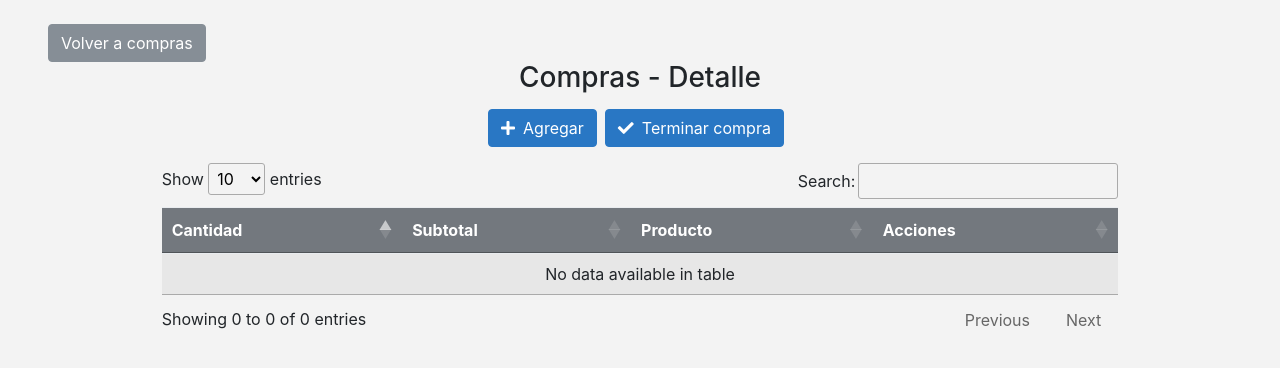
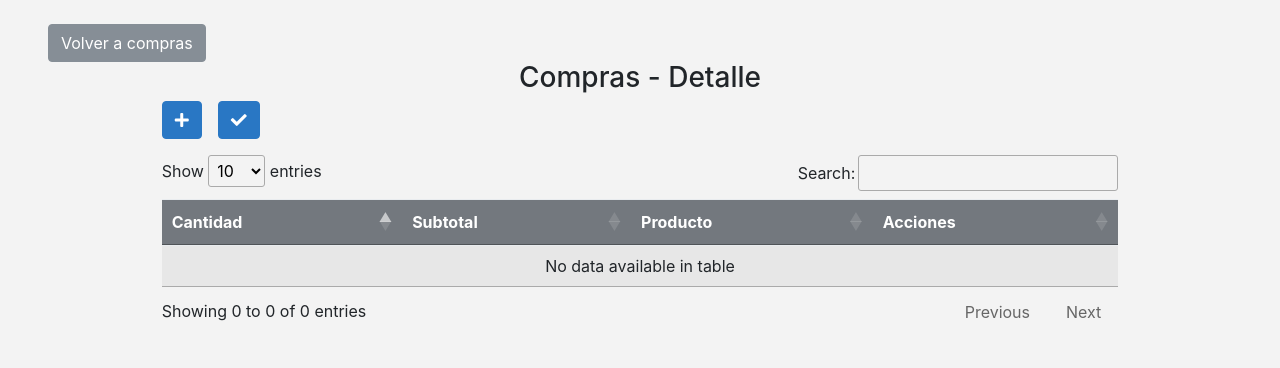
Before and after one commit to JonathanMF2020/proyecto8, a Flask app: page /compras/ver in a window 1280 px wide. Shown: the part 72-440 px from the top of the page. Run offline with Flask 2, Linux system fonts and the light colour scheme; a user stored in the database is signed in; tables that the repository leaves empty hold one stand-in row (values such as "Sample post"); some libraries are stand-ins or nearby versions.

Commit message:
Muchas modificacioneeeees

```diff
--- a/project/materia.py
+++ b/project/materia.py
@@ -10,7 +10,7 @@
 materias = Blueprint('materias', __name__, url_prefix="/materias")
 
 @materias.route('/')
-@roles_accepted('admin','almacenista')
+@roles_accepted('admin','almacenista','surtidor')
 def getAll():
     materias = db.session.query(MateriaPrima).filter(MateriaPrima.estatus == 1).all()
     return render_template('materia.html', materias=materias)
--- a/project/static/js/productos.js
+++ b/project/static/js/productos.js
@@ -7,7 +7,6 @@
     $("#modalProductosLabel").html("Agregar Producto");
     $("#txtNombre").val("");
     $("#txtPrecio").val(0);
-    $("#txtCantidad").val(0);
     $("#txtDescripcion").val("");
     $("#btnSiguiente1").removeAttr("hidden");
     $("#btnSiguiente2").prop("hidden", "true");
@@ -268,7 +267,6 @@
     $("#modalProductosLabel").html("Modificar Producto");
     $("#txtNombre").val(producto.nombre);
     $("#txtPrecio").val(producto.precio);
-    $("#txtCantidad").val(producto.cantidad);
     $("#txtDescripcion").val(producto.descripcion);
     $("#btnSiguiente2").removeAttr("hidden");
     $("#btnSiguiente1").prop("hidden", "true");
--- a/project/static/js/venta.js
+++ b/project/static/js/venta.js
@@ -13,7 +13,7 @@
     $("#modalVentas").modal("show");
     $("#modalVentasLabel").html("Agregar Venta");
     $("#txtFecha").val("");
-    $("#txtComentarios").val(0);
+    $("#txtComentarios").val("");
     $("#txtId").val("");
 
     $("#btnSiguiente1").removeAttr("hidden");
@@ -141,7 +141,7 @@
         Swal.fire({
             icon: 'error',
             title: 'Campos invalidos',
-            text: 'Debes llenar todos los campos'
+            text: 'Debe llenar todos los campos'
         })
     }
 }
@@ -195,6 +195,7 @@
         var producto = JSON.parse(productos[pos]);
         traerCantidad();
         if(cantidadZapato >= cantidad){
+            if(cantidad > 0){
                 var detalle = {
                     "producto" : producto,
                     "talla" : talla,
@@ -208,7 +209,13 @@
             } else {
                 Swal.fire({
                     icon: 'error',
-                text: 'Escriba una cantidad menor'
+                    text: 'Ingrese una cantidad mayor a cero'
+                })
+            }
+        } else {
+            Swal.fire({
+                icon: 'error',
+                text: 'No hay suficiente cantidad en el inventario'
             })
         }
 
@@ -223,6 +230,7 @@
         var dett =detalles;
         traerCantidad();
         if(cantidadZapato >= cantidad){
+            if(cantidad > 0){
                 data={
                     "txtProducto" : producto.id,
                     "txtPrecioProducto" : producto.precio,
@@ -244,10 +252,17 @@
                             actualizarDetalleProductoVentas(1);
                         }
                 });
+            }else{
+                Swal.fire({
+                    icon: 'error',
+                    text: 'Ingrese una cantidad mayor a cero'
+                })
+            }
+
         } else{
             Swal.fire({
                 icon: 'error',
-                text: 'Escriba una cantidad menor'
+                text: 'No hay suficiente cantidad en el inventario'
             })
         }
 
@@ -260,7 +275,10 @@
             detalle = detalles[i];
             str+="<tr>";
             str+="<td>"+detalle.producto.nombre+"</td>";
+            str+="<td>"+detalle.talla+"</td>";
+            str+="<td>"+detalle.color+"</td>";
             str+="<td>"+detalle.cantidad+"</td>";
+            str+="<td> $"+detalle.precio_unitario+"</td>";
             if(des==0)
                 str+="<td><button class='btn btn-smal btn-danger' onclick='eliminarProductoVemtaP("+i+")'><i class='fas fa-trash'></i></button></td>";
             else
@@ -269,6 +287,34 @@
         }
 
         $("#tblDetalleVenta").html(str);
+    }
+
+    function actualizarDetalleProductoVentas2(id){
+        data = {
+            "txtId" : id
+        }
+        $.ajax({
+            type: "GET",
+            url: "http://127.0.0.1:5000/ventas/getDetalles",
+            data : data,
+            async: true,
+            success: function (data) {
+                detalles = JSON.parse(data);
+                var str = "";
+                for(var i = 0; i < detalles.length; i++){
+                    detalle = detalles[i];
+                    str+="<tr>";
+                    str+="<td>"+detalle.producto.nombre+"</td>";
+                    str+="<td>"+detalle.talla+"</td>";
+                    str+="<td>"+detalle.color+"</td>";
+                    str+="<td>"+detalle.cantidad+"</td>";
+                    str+="<td> $"+detalle.precio_unitario+"</td>";
+                    str+="</tr>";
+                }
+
+                $("#tblDetalleVenta2").html(str);
+            }
+        });
     }
 
 function eliminarProductoVentaP2(pos){
@@ -332,7 +378,7 @@
                     if(json_data.result=="OK"){
                         Swal.fire({
                             icon: 'success',
-                            title: 'Producto agregado correctamente',
+                            title: 'Venta agregado correctamente',
                             showDenyButton: false,
                             confirmButtonText: `Ok`
                           }).then((result) => {
@@ -361,16 +407,9 @@
     }
     function modificarVentas(vent){
         venta = vent;
-        var valor=venta.cliente_id;
-        llenarListaClientes2(venta.cliente_id);
-        $("#modalVentas").modal("show");
-        $("#modalVentasLabel").html("Modificar Venta");
-        $("#txtId").val(venta.id);
-        $("#txtPrecio").val(venta.precio);
-        $("#txtFecha").val(venta.date);
-        $("#txtComentarios").val(venta.comentarios);
-        $("#btnSiguiente2").removeAttr("hidden");
-        $("#btnSiguiente1").prop("hidden", "true");
+        $("#modalVentas3").modal("show");
+        $("#txtPrecioTotal").html("Precio total: $" + venta.precio);
+        actualizarDetalleProductoVentas2(venta.id);
     }
     function confirmarVenta(id){
         Swal.fire({
--- a/project/templates/admin.html
+++ b/project/templates/admin.html
@@ -8,7 +8,7 @@
     <div class="row col-10 justify-content-center p-0 m-0">
         <h3 class="h3 col-12 text-center text-black">Admin</h3>
         <div class="row col-12 justify-content-left mb-3">
-            <a onclick="mostrarModalAdminAgregar()" class="btn-small btn-rose btn text-white"><i class="fas fa-plus"></i></a>
+            <a onclick="mostrarModalAdminAgregar()" title="Agregar" class="btn-small btn-rose btn text-white"><i class="fas fa-plus"></i></a>
         </div>
         {{render_table(users, "admin")}}
     </div>
--- a/project/templates/clientes.html
+++ b/project/templates/clientes.html
@@ -8,7 +8,7 @@
     <div class="row col-10 justify-content-center p-0 m-0">
         <h3 class="h3 col-12 text-center text-black">Clientes</h3>
         <div class="row col-12 justify-content-left mb-3">
-            <a onclick="mostrarModalClienteAgregar()" class="btn-small btn-rose btn text-white"><i class="fas fa-plus"></i></a>
+            <a onclick="mostrarModalClienteAgregar()" title="Agregar" class="btn-small btn-rose btn text-white"><i class="fas fa-plus"></i></a>
         </div>
         {{render_table(clientes, "clientes")}}
     </div>
--- a/project/templates/compras/compras.html
+++ b/project/templates/compras/compras.html
@@ -8,7 +8,7 @@
     <div class="row col-10 justify-content-center p-0 m-0">
         <h3 class="h3 col-12 text-center text-black">Compras</h3>
         <div class="row col-12 justify-content-left mb-3">
-            <a onclick="mostrarModalCompraAgregar()" class="btn-small btn-rose btn text-white"><i class="fas fa-plus"></i></a>
+            <a onclick="mostrarModalCompraAgregar()" title="Agregar" class="btn-small btn-rose btn text-white"><i class="fas fa-plus"></i></a>
         </div>
         {{render_table(compras, "compras")}}
     </div>
--- a/project/templates/compras/ver.html
+++ b/project/templates/compras/ver.html
@@ -3,14 +3,14 @@
 {% from "macros.html" import render_form %}
 
 {% block content %}
-<a class="btn btn-secondary" href="/compras">Volver a compras</a>
+<a class="btn btn-secondary" title="Volver a compras" href="/compras">Volver a compras</a>
 <div class="row col-12 justify-content-center p-0 m-0">
 
     <div class="row col-10 justify-content-center p-0 m-0">
-        <h3 class="h3 col-12 text-center mb-3 text-black">Compras - Detalle</h3>
-        <div class="row col-12 justify-content-center mb-3">
-            <a onclick="mostrarModalCompraDetalleAgregar()" class="btn-small btn-rose btn mr-2 text-white"><i class="fas fa-plus mr-2"></i>Agregar</a>
-            <a onclick="terminarCompra({{id}})" class="btn-small btn-rose btn mr-2 text-white"><i class="fas fa-check mr-2"></i>Terminar compra</a>
+        <h3 class="h3 col-12 text-center text-black">Compras - Detalle</h3>
+        <div class="row col-12 justify-content-left mb-3">
+            <a onclick="mostrarModalCompraDetalleAgregar()" class="btn-small mr-3 btn-rose btn text-white"><i class="fas fa-plus"></i></a>
+            <a onclick="terminarCompra({{id}})" class="btn-small btn-rose btn text-white"><i class="fas fa-check"></i></a>
         </div>
         {{render_table(detalles, "compras_detalles")}}
     </div>
--- a/project/templates/ejemplares.html
+++ b/project/templates/ejemplares.html
@@ -4,11 +4,12 @@
 {% from "macros.html" import render_form %}
 
 {% block content %}
+<a class="btn btn-secondary" title="Volver a productos" href="/productos">Volver a productos</a>
 <div class="row col-12 justify-content-center p-0 m-0">
     <div class="row col-10 justify-content-center p-0 m-0">
         <h3 class="h3 col-12 text-center text-black">{{producto}}</h3>
         <div class="row col-12 justify-content-left mb-3">
-            <a onclick="agregarEjemplar()" class="btn-small btn-rose btn text-white"><i class="fas fa-plus"></i></a>
+            <a onclick="agregarEjemplar()" title="Agregar" class="btn-small btn-rose btn text-white"><i class="fas fa-plus"></i></a>
         </div>
         {{render_table(ejemplares, "ejemplares")}}
     </div>
--- a/project/templates/macros.html
+++ b/project/templates/macros.html
@@ -30,7 +30,6 @@
     <th>Nombre</th>
     <th>Descripción</th>
     <th>Precio</th>
-    <th>Cantidad</th>
     <th>Acciones</th>
 
 {% endmacro %}
@@ -118,8 +117,8 @@
         <td>{{cliente.direccion}}</td>
         <td>{{cliente.rfc}}</td>
         <td>
-            <a onclick='mostrarModalClienteModificar({{cliente.toJson()|string}})' class="mr-3 btn-small btn-primary btn text-white"><i class="fas fa-pen"></i></a>
-            <a onclick="confirmarCliente('{{cliente.id}}','{{cliente.nombre_empresa}}')" class="btn-small btn-danger btn text-white"><i class="fas fa-trash"></i></a>
+            <a onclick='mostrarModalClienteModificar({{cliente.toJson()|string}})' title="Modificar" class="mr-3 btn-small btn-primary btn text-white"><i class="fas fa-pen"></i></a>
+            <a onclick="confirmarCliente('{{cliente.id}}','{{cliente.nombre_empresa}}')" title="Eliminar" class="btn-small btn-danger btn text-white"><i class="fas fa-trash"></i></a>
         </td>
     </tr>
     {% endfor %}
@@ -138,8 +137,8 @@
         <td>{{proveedor.direccion}}</td>
         <td>{{proveedor.RFC}}</td>
         <td>
-            <a onclick='mostrarModalProveedorModificar({{proveedor.toJson()|string}})' class="mr-3 btn-small btn-primary btn text-white"><i class="fas fa-pen"></i></a>
-            <a onclick="confirmarProveedor('{{proveedor.id_proveedor}}', '{{proveedor.nombre_empresa}}')" class="btn-small btn-danger btn text-white"><i class="fas fa-trash"></i></a>
+            <a onclick='mostrarModalProveedorModificar({{proveedor.toJson()|string}})' title="Modificar" class="mr-3 btn-small btn-primary btn text-white"><i class="fas fa-pen"></i></a>
+            <a onclick="confirmarProveedor('{{proveedor.id_proveedor}}', '{{proveedor.nombre_empresa}}')" title="Eliminar" class="btn-small btn-danger btn text-white"><i class="fas fa-trash"></i></a>
         </td>
     </tr>
     {% endfor %}
@@ -153,12 +152,11 @@
         <td>{{producto.id}}</td>
         <td>{{producto.nombre}}</td>
         <td>{{producto.descripcion}}</td>
-        <td>{{producto.precio}}</td>
-        <td>{{producto.cantidad}}</td>
+        <td>${{producto.precio}}</td>
         <td>
-            <a title="Modificar" onclick="modificarProducto({{producto.toJson() | string}})" class="mr-3 btn-small btn-primary btn text-white"><i class="fas fa-pen"></i></a>
-            <a title="Inventario" href="/ejemplares/getByProducto?txtIdP={{producto.id}}" class="mr-3 btn-small btn-info btn text-white"><i class="fas fa-box"></i></a>
-            <a title="Eliminar" onclick="confirmarProducto('{{producto.id}}')" class="btn-small btn-danger btn text-white"><i class="fas fa-trash"></i></a>
+            <a title="Modificar" onclick="modificarProducto({{producto.toJson() | string}})" title="Modificar" class="mr-3 btn-small btn-primary btn text-white"><i class="fas fa-pen"></i></a>
+            <a title="Inventario" href="/ejemplares/getByProducto?txtIdP={{producto.id}}" title="Inventario" class="mr-3 btn-small btn-info btn text-white"><i class="fas fa-box"></i></a>
+            <a title="Eliminar" onclick="confirmarProducto('{{producto.id}}')" title="Eliminar" class="btn-small btn-danger btn text-white"><i class="fas fa-trash"></i></a>
         </td>
     </tr>
     {% endfor %}
@@ -173,8 +171,8 @@
         <td>{{ejemplar.color}}</td>
         <td>{{ejemplar.cantidad}}</td>
         <td>
-            <a onclick="modificarEjemplar({{ejemplar.toJson() | string}})" class="mr-3 btn-small btn-primary btn text-white"><i class="fas fa-pen"></i></a>
-            <a onclick="confirmarEjemplar('{{ejemplar.id}}')" class="btn-small btn-danger btn text-white"><i class="fas fa-trash"></i></a>
+            <a onclick="modificarEjemplar({{ejemplar.toJson() | string}})" title="Modificar" class="mr-3 btn-small btn-primary btn text-white"><i class="fas fa-pen"></i></a>
+            <a onclick="confirmarEjemplar('{{ejemplar.id}}')" title="Eliminar" class="btn-small btn-danger btn text-white"><i class="fas fa-trash"></i></a>
         </td>
     </tr>
     {% endfor %}
@@ -187,11 +185,11 @@
     <tr>
         <td>{{materia.id}}</td>
         <td>{{materia.nombre}}</td>
-        <td>{{materia.costo}}</td>
+        <td>${{materia.costo}}</td>
         <td>{{materia.cantidad}} {{materia.unidad}}</td>
         <td>
-            <a onclick='mostrarModalMateriaModificar({{materia.toJson()|string}})' class="mr-3 btn-small btn-primary btn text-white"><i class="fas fa-pen"></i></a>
-            <a onclick="confirmarMateria('{{materia.id}}','{{materia.nombre}}')" class="btn-small btn-danger btn text-white"><i class="fas fa-trash"></i></a>
+            <a onclick='mostrarModalMateriaModificar({{materia.toJson()|string}})' title="Modificar" class="mr-3 btn-small btn-primary btn text-white"><i class="fas fa-pen"></i></a>
+            <a onclick="confirmarMateria('{{materia.id}}','{{materia.nombre}}')" title="Eliminar" class="btn-small btn-danger btn text-white"><i class="fas fa-trash"></i></a>
         </td>
     </tr>
     {% endfor %}
@@ -204,7 +202,7 @@
     <tr>
         <td>{{compra.id}}</td>
         <td>{{compra.proveedor.nombre_empresa}}</td>
-        <td>{{compra.precio}}</td>
+        <td>${{compra.precio}}</td>
         <td>{{compra.fecha_compra}}</td>
         <td>{{compra.comentarios}}</td>
         {% if compra.estatus == 1%}
@@ -214,8 +212,8 @@
         <td>Terminada</td>
         {% endif %}
         <td>
-            <a href="/compras/ver?id={{compra.id}}" class="mr-3 btn-small btn-primary btn text-white"><i class="fas fa-eye"></i></a>
-            <a onclick="confirmarCompra('{{compra.id}}', '{{compra.proveedor.nombre_empresa}}')" class="btn-small btn-danger btn text-white"><i class="fas fa-trash"></i></a>
+            <a href="/compras/ver?id={{compra.id}}" title="Detalles" class="mr-3 btn-small btn-primary btn text-white"><i class="fas fa-eye"></i></a>
+            <a onclick="confirmarCompra('{{compra.id}}', '{{compra.proveedor.nombre_empresa}}')" title="Eliminar" class="btn-small btn-danger btn text-white"><i class="fas fa-trash"></i></a>
         </td>
     </tr>
     {% endfor %}
@@ -230,8 +228,8 @@
         <td>{{user.email}}</td>
         <td>{{user.roles[0].name}}</td>
         <td>
-            <a onclick='mostrarModalAdminModificar({{user.toJson()|string}})' class="mr-3 btn-small btn-primary btn text-white"><i class="fas fa-pen"></i></a>
-            <a onclick="confirmarAdmin('{{user.id}}','{{user.name}}')" class="btn-small btn-danger btn text-white"><i class="fas fa-trash"></i></a>
+            <a onclick='mostrarModalAdminModificar({{user.toJson()|string}})' title="Modificar" class="mr-3 btn-small btn-primary btn text-white"><i class="fas fa-pen"></i></a>
+            <a onclick="confirmarAdmin('{{user.id}}','{{user.name}}')" title="Eliminar" class="btn-small btn-danger btn text-white"><i class="fas fa-trash"></i></a>
         </td>
     </tr>
     {% endfor %}
@@ -245,11 +243,11 @@
     {% for detalle in detalles %}
     <tr>
         <td>{{detalle.id}}</td>
-        <td>{{detalle.precio_unitario}}</td>
+        <td>${{detalle.precio_unitario}}</td>
         <td>{{detalle.materia.nombre}}</td>
         <td>
             <!--<a href="" class="mr-3 btn-small btn-primary btn text-white"><i class="fas fa-pen"></i></a>-->
-            <a onclick="confirmarDetalle('{{detalle.id}}', '{{detalle.materia.nombre}}')" class="btn-small btn-danger btn text-white"><i class="fas fa-trash"></i></a>
+            <a onclick="confirmarDetalle('{{detalle.id}}', '{{detalle.materia.nombre}}')" title="Eliminar" class="btn-small btn-danger btn text-white"><i class="fas fa-trash"></i></a>
         </td>
     </tr>
     {% endfor %}
@@ -262,12 +260,12 @@
     <tr>
         <td>{{venta.id}}</td>
         <td>{{venta.cliente.nombre_empresa}}</td>
-        <td>{{venta.precio}}</td>
+        <td>${{venta.precio}}</td>
         <td>{{venta.date}}</td>
         <td>{{venta.comentarios}}</td>
         <td>
-            <a onclick="modificarVentas({{venta.toJson()|string}})" class="mr-3 btn-small btn-primary btn text-white"><i class="fas fa-eye"></i></a>
-            <a onclick="confirmarVenta('{{venta.id}}')" class="btn-small btn-danger btn text-white"><i class="fas fa-trash"></i></a>
+            <a onclick="modificarVentas({{venta.toJson()|string}})" title="Detalles" class="mr-3 btn-small btn-primary btn text-white"><i class="fas fa-eye"></i></a>
+            <a onclick="confirmarVenta('{{venta.id}}')" title="Eliminar" class="btn-small btn-danger btn text-white"><i class="fas fa-trash"></i></a>
         </td>
     </tr>
     {% endfor %}
@@ -400,10 +398,6 @@
     <div class="form-group col-12 p-0 mb-2">
         <label for="txtPrecio" class="form-control-label form-label">Precio</label>
         <input id="txtPrecio" name="txtPrecio" type="textarea" class="form-control form-element col-12" required>
-    </div>
-    <div class="form-group col-12 p-0 mb-2">
-        <label for="txtCantidad" class="form-control-label form-label">Cantidad</label>
-        <input id="txtCantidad" name="txtCantidad" type="text" class="form-control form-element col-12" disabled>
     </div>
     <div class="form-group col-12 p-0 mb-2">
         <label for="txtDescripcion" class="form-control-label form-label">Descripción</label>
--- a/project/templates/master.html
+++ b/project/templates/master.html
@@ -82,9 +82,11 @@
                     <a class="nav-link" href="{{ url_for('compras.getAll') }}">Compras</a>
                 </li>
                 <li class="nav-item mr-4">
+                    <a class="nav-link" href="{{ url_for('materias.getAll') }}">Materia Prima</a>
+                </li>
+                <li class="nav-item mr-4">
                     <a class="nav-link" href="{{ url_for('proveedores.getAll') }}">Proveedores</a>
                 </li>
-
                 <li class="nav-item mr-4">
                     <a class="nav-link" href="/security/logout">Cerrar Sesión</a>
                 </li>
--- a/project/templates/materia.html
+++ b/project/templates/materia.html
@@ -8,7 +8,7 @@
     <div class="row col-10 justify-content-center p-0 m-0">
         <h3 class="h3 col-12 text-center text-black">Materia Prima</h3>
         <div class="row col-12 justify-content-left mb-3">
-            <a onclick="mostrarModalMateriaAgregar()" class="btn-small btn-rose btn text-white"><i class="fas fa-plus"></i></a>
+            <a onclick="mostrarModalMateriaAgregar()" title="Agregar" class="btn-small btn-rose btn text-white"><i class="fas fa-plus"></i></a>
         </div>
         {{render_table(materias, "materia")}}
     </div>
--- a/project/templates/proveedores.html
+++ b/project/templates/proveedores.html
@@ -8,7 +8,7 @@
     <div class="row col-10 justify-content-center p-0 m-0">
         <h3 class="h3 col-12 text-center text-black">Proveedores</h3>
         <div class="row col-12 justify-content-left mb-3">
-            <a onclick="mostrarModalProveedorAgregar()" class="btn-small btn-rose btn text-white"><i class="fas fa-plus"></i></a>
+            <a onclick="mostrarModalProveedorAgregar()" title="Agregar" class="btn-small btn-rose btn text-white"><i class="fas fa-plus"></i></a>
         </div>
         {{render_table(proveedores, "proveedores")}}
     </div>
```
Also changed, not shown: project/templates/productos.html (+4 -3 lines), project/templates/ventas.html (+48 -6 lines). Lines whose indentation alone changed are shown as unchanged.
